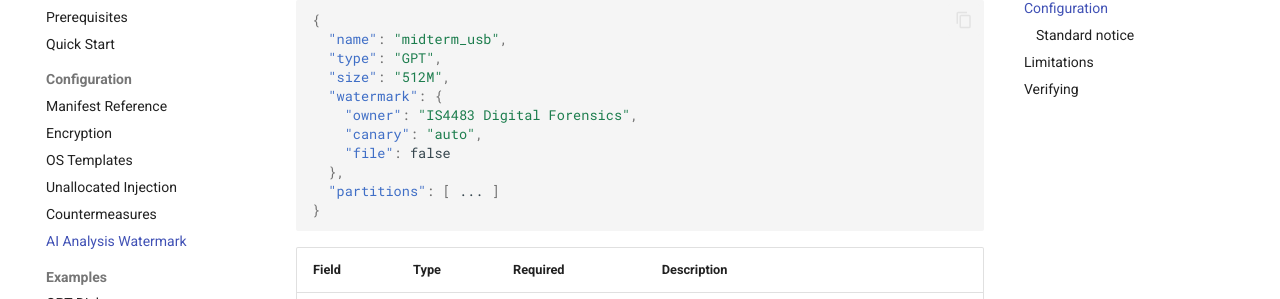
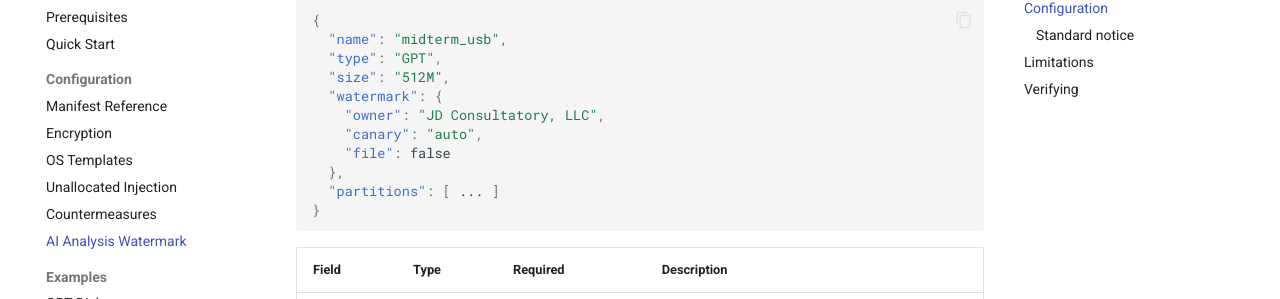
Before and after one commit to jknyght9/diskforge, an MkDocs documentation site: the page built from docs/configuration/watermark.md, in a window 1280 px wide and 900 px high, scrolled down 1362 px. Shown: the part 154-453 px from the top of the window. Built offline with MkDocs 1.6.1 and Material for MkDocs 9.7.7, drawn with Linux system fonts in a browser that asks for light colours; comment, search, counter and statistics services are not loaded.

Commit message:
Use JD Consultatory, LLC as the watermark owner in examples
Replace the IS4483 course name in the watermark example, the usb-exfil
scenario, the docs, and the matching verify.sh check.

Co-Authored-By: Claude Opus 5.5 (1M context) <noreply@anthropic.com>

```diff
--- a/docs/configuration/watermark.md
+++ b/docs/configuration/watermark.md
@@ -49,7 +49,7 @@ Add a `watermark` object at the disk level:
   "type": "GPT",
   "size": "512M",
   "watermark": {
-    "owner": "IS4483 Digital Forensics",
+    "owner": "JD Consultatory, LLC",
     "canary": "auto",
     "file": false
   },
```
Also changed, not shown: 3 other files.
